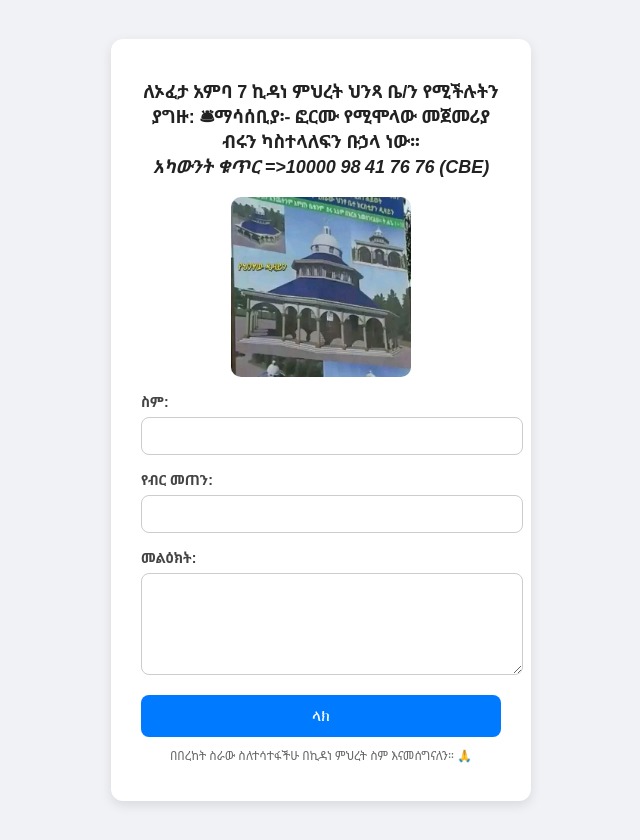
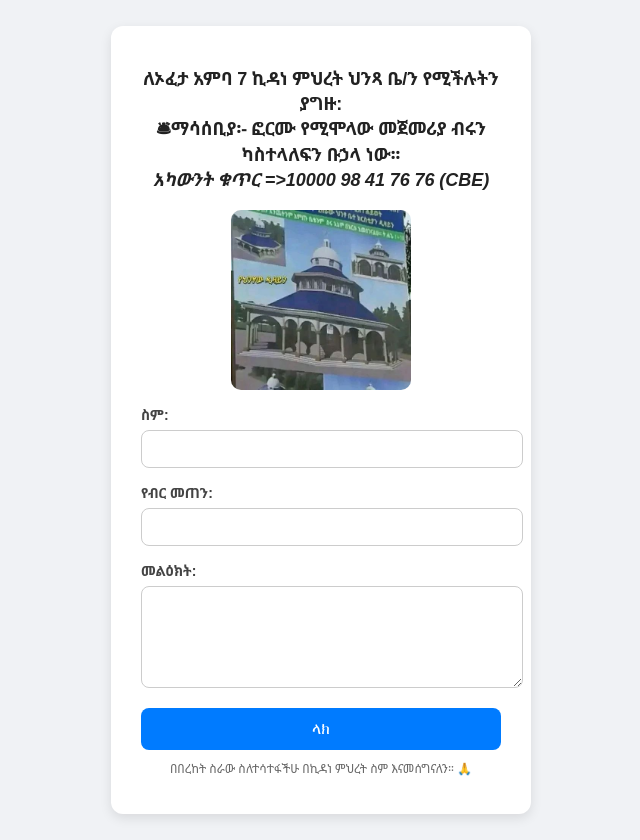
Before and after one commit to ayenewgirmay21/kidanemihret, a plain HTML site: page kidanemiret/index.html in a window 1280 px wide. Shown: the whole page, without its empty margins (319-959 px from the left). Drawn offline with Linux system fonts and the light colour scheme.

Commit message:
Fix HTML formatting and structure

```diff
--- a/kidanemiret/index.html
+++ b/kidanemiret/index.html
@@ -102,7 +102,7 @@
 </head>
 <body>
   <div class="card">
-  <h2>ለኦፈታ አምባ 7 ኪዳነ ምህረት ህንጻ ቤ/ን የሚችሉትን ያግዙ: 🛎ማሳሰቢያ፡- ፎርሙ የሚሞላው መጀመሪያ ብሩን ካስተላለፍን ቡኃላ ነው፡፡<br> <em>  አካውንት ቁጥር =>10000 98 41 76 76 (CBE)</em> </h2>
+  <h2>ለኦፈታ አምባ 7 ኪዳነ ምህረት ህንጻ ቤ/ን የሚችሉትን ያግዙ: <br> 🛎ማሳሰቢያ፡- ፎርሙ የሚሞላው መጀመሪያ ብሩን ካስተላለፍን ቡኃላ ነው፡፡<br> <em>  አካውንት ቁጥር =>10000 98 41 76 76 (CBE)</em> </h2>
 <img src="images/church.jpg" alt="Church Photo" class="top-image">
     <!-- Formspree integration -->
     <form id="contactForm" action="https://formspree.io/f/mqadwwla" method="POST">
```
